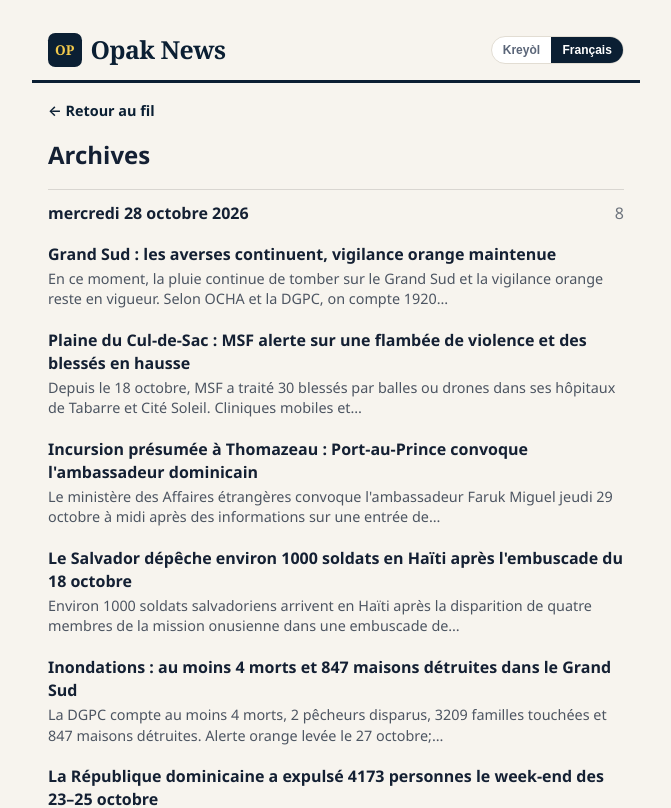
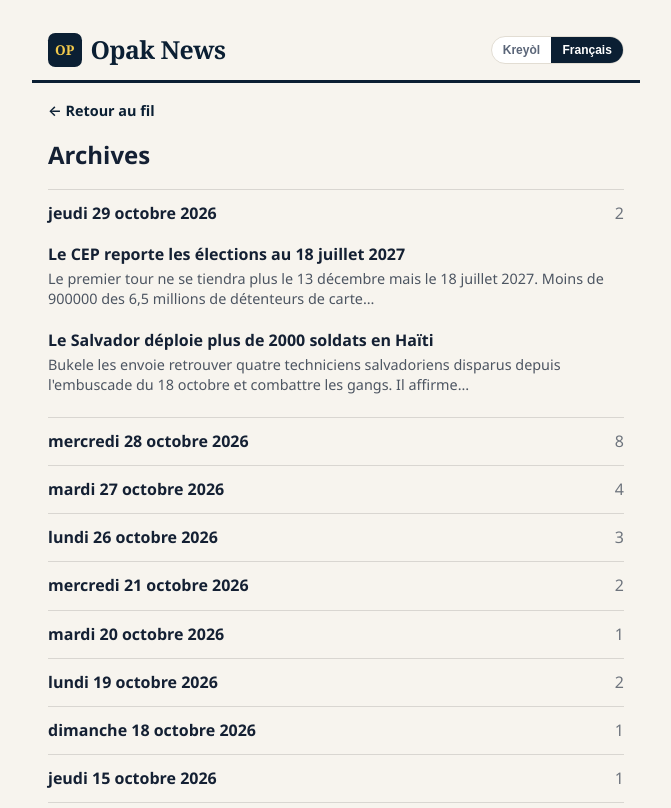
Before and after one commit to haitialways-pixel/opak-news, a React (Vite) app: page /archives in a window 1280 px wide. Shown: the top 808 px of the page, without its empty margins (304-975 px from the left). Built offline with nearby package versions, Linux system fonts and the light colour scheme; no server answers.

Commit message:
Add CEP July 2027 elections and Salvador 2000 troops NTK stories; update old Salvador story

```diff
--- a/src/data/stories.ts
+++ b/src/data/stories.ts
@@ -31,6 +31,52 @@ export const STORIES: Story[] = [
     sources: [
       "OCHA",
       "DGPC / Protection civile",
+    ],
+  },
+  {
+    id: "ntk-cep-elections-juillet-2027-2026-10-29",
+    tier: "need-to-know",
+    topic: "governance",
+    publishedAt: "2026-10-29",
+    isBreaking: true,
+    headline: {
+      ht: "CEP la voye eleksyon yo 18 jiyè 2027",
+      fr: "Le CEP reporte les élections au 18 juillet 2027",
+    },
+    brief: {
+      ht: "Premye tou a pa p fèt 13 desanm ankò, men 18 jiyè 2027. Mwens pase 900000 moun sou 6,5 milyon ki gen kat idantite enskri pou kounye a.",
+      fr: "Le premier tour ne se tiendra plus le 13 décembre mais le 18 juillet 2027. Moins de 900000 des 6,5 millions de détenteurs de carte d'identité se sont inscrits à ce jour.",
+    },
+    body: {
+      ht: "Konsèy Elektoral Pwovizwa (CEP) a anonse yon nouvo kalandriye elektoral. Premye tou eleksyon yo, ki te prevwa pou 13 desanm 2026, voye pou 18 jiyè 2027.\n\nDezyèm tou a ak eleksyon lokal yo ap fèt 4 oktòb 2027.\n\nRetadman an rive pandan enskripsyon an ap mache dousman: mwens pase 900000 moun sou 6,5 milyon ki gen kat idantite e ki gen dwa vote enskri pou kounye a. Ensekirite a ak deplasman popilasyon an kontinye fè travay CEP la pi difisil.",
+      fr: "Le Conseil électoral provisoire (CEP) a annoncé un nouveau calendrier électoral. Le premier tour des élections, prévu le 13 décembre 2026, est reporté au 18 juillet 2027.\n\nLe second tour et les élections locales auront lieu le 4 octobre 2027.\n\nCe report intervient alors que les inscriptions avancent lentement: moins de 900000 des 6,5 millions de détenteurs de carte d'identité éligibles se sont inscrits à ce jour. L'insécurité et les déplacements de population continuent de compliquer le travail du CEP.",
+    },
+    sources: [
+      "Al Jazeera",
+      "Xinhua",
+    ],
+  },
+  {
+    id: "ntk-salvador-2000-soldats-2026-10-29",
+    tier: "need-to-know",
+    topic: "security",
+    publishedAt: "2026-10-29",
+    isBreaking: true,
+    headline: {
+      ht: "Salvadò voye plis pase 2000 sòlda an Ayiti",
+      fr: "Le Salvador déploie plus de 2000 soldats en Haïti",
+    },
+    brief: {
+      ht: "Bukele voye yo chèche kat teknisyen salvadoryen ki disparèt depi anbiskad 18 oktòb la epi goumen ak gang yo. Li di kò Ayiti remèt yo pa koresponn ak moun ki disparèt yo.",
+      fr: "Bukele les envoie retrouver quatre techniciens salvadoriens disparus depuis l'embuscade du 18 octobre et combattre les gangs. Il affirme que les corps remis par Haïti ne correspondent pas aux disparus.",
+    },
+    body: {
+      ht: "Prezidan salvadoryen an, Nayib Bukele, anonse li voye plis pase 2000 sòlda an Ayiti. Misyon yo: jwenn kat teknisyen salvadoryen nan Gang Suppression Force la ki disparèt depi anbiskad 18 oktòb la nan Kwadebouke, epi goumen ak gang yo.\n\nBukele di kò otorite ayisyen yo te remèt yo pa koresponn ak moun ki disparèt yo.\n\nLi poko klè si sòlda sa yo ap travay anba Gang Suppression Force la oswa poukont yo. Anons sa a ranplase chif anviwon 1000 sòlda ki te pale anvan an.",
+      fr: "Le président salvadorien Nayib Bukele annonce l'envoi de plus de 2000 soldats en Haïti. Leur mission: retrouver quatre techniciens salvadoriens de la Gang Suppression Force disparus depuis l'embuscade du 18 octobre à Croix-des-Bouquets, et combattre les gangs.\n\nBukele affirme que les corps remis par les autorités haïtiennes ne correspondent pas aux disparus.\n\nIl n'est pas encore clair si ces troupes serviront sous la Gang Suppression Force ou de manière indépendante. Cette annonce remplace le chiffre d'environ 1000 soldats évoqué jusqu'ici.",
+    },
+    sources: [
+      "BBC",
+      "Al Jazeera",
     ],
   },
   {
@@ -92,8 +138,8 @@ export const STORIES: Story[] = [
       fr: "Environ 1000 soldats salvadoriens arrivent en Haïti après la disparition de quatre membres de la mission onusienne dans une embuscade de gangs. Commandement, durée et lien avec la GSF restent flous.",
     },
     body: {
-      ht: "Yon sous sekirite ayisyen di Reuters ke El Salvador voye anviwon 1000 sòlda ann Ayiti apre kat manm salvadoryen nan fòs siprèsyon gang yo (misyon sipòte pa ONU) disparèt nan yon anbiskad gang toupre Pòtoprens, 18 oktòb.\n\nLi poko klè ki moun k ap kòmande kontenjan sa a, konbyen tan yo pral rete, ni si yo ap opere andeyò Gang Suppression Force la. Etazini te prete avyon kago C-130 pou mennen yo. Fòs la gen anviwon 2000 pèsonèl sou efèktif li te planifye a.",
-      fr: "Une source sécuritaire haïtienne indique à Reuters qu'El Salvador a dépêché environ 1000 soldats en Haïti après la disparition de quatre membres salvadoriens de la force de répression des gangs (mission soutenue par l'ONU) dans une embuscade de gangs près de Port-au-Prince, le 18 octobre.\n\nIl n'est pas encore clair qui commandera ce contingent, combien de temps il restera, ni s'il opérera en dehors de la Gang Suppression Force. Les États-Unis ont prêté des avions cargo C-130 pour les transporter. La force compte environ 2000 personnels sur l'effectif prévu.",
+      ht: "Yon sous sekirite ayisyen di Reuters ke El Salvador voye anviwon 1000 sòlda ann Ayiti apre kat manm salvadoryen nan fòs siprèsyon gang yo (misyon sipòte pa ONU) disparèt nan yon anbiskad gang toupre Pòtoprens, 18 oktòb.\n\nLi poko klè ki moun k ap kòmande kontenjan sa a, konbyen tan yo pral rete, ni si yo ap opere andeyò Gang Suppression Force la. Etazini te prete avyon kago C-130 pou mennen yo. Fòs la gen anviwon 2000 pèsonèl sou efèktif li te planifye a.\n\nMizajou : Salvadò anonse kounye a plis pase 2000 sòlda.",
+      fr: "Une source sécuritaire haïtienne indique à Reuters qu'El Salvador a dépêché environ 1000 soldats en Haïti après la disparition de quatre membres salvadoriens de la force de répression des gangs (mission soutenue par l'ONU) dans une embuscade de gangs près de Port-au-Prince, le 18 octobre.\n\nIl n'est pas encore clair qui commandera ce contingent, combien de temps il restera, ni s'il opérera en dehors de la Gang Suppression Force. Les États-Unis ont prêté des avions cargo C-130 pour les transporter. La force compte environ 2000 personnels sur l'effectif prévu.\n\nMise à jour : le Salvador annonce désormais plus de 2000 soldats.",
     },
     sources: [
       "Reuters",
```
